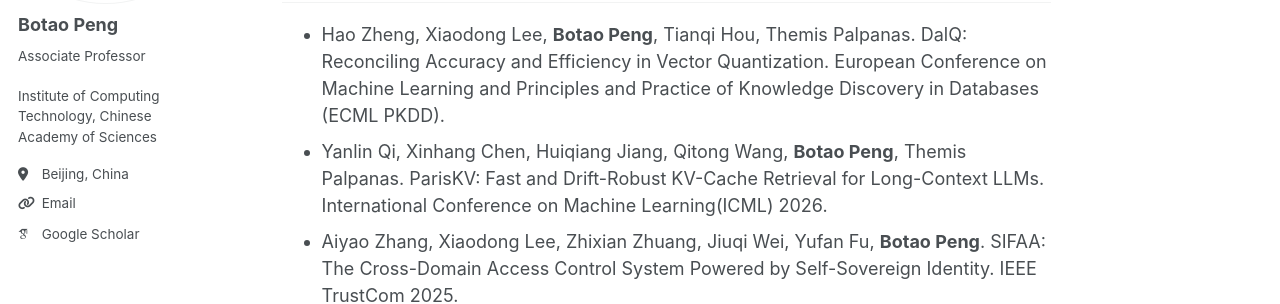
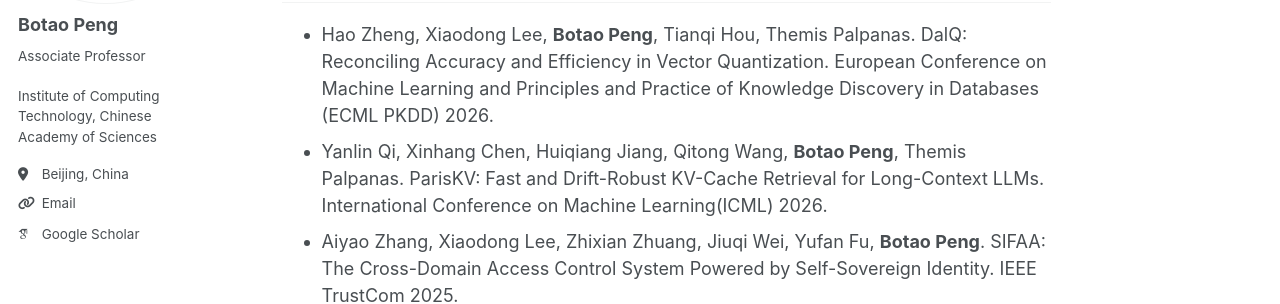
Before and after one commit to BotaoPENG/botaopeng.github.io, a Jekyll site: the page built from _pages/about.md, in a window 1280 px wide and 900 px high, scrolled down 1929 px. Shown: the part 236-540 px from the top of the window. Built offline with Jekyll 4.4.1, drawn with Linux system fonts in a browser that asks for light colours; some web fonts are replaced.

Commit message:
Update about.md

```diff
--- a/_pages/about.md
+++ b/_pages/about.md
@@ -41,7 +41,7 @@ I am an Associate Professor at the Institute of Computing Technology, Chinese Ac
 - Zoi Kapoula, Akshay Chaturvedi, Erwann Pain, Aurelien Morize, Themis Palpanas, **Botao Peng**, Dominique Bremond Gignac. Efficient Rehabilitation of Vergence Accommodation in Children: A Case Study. HSOA Journal of Clinical Studies and Medical Case Reports, 6(74) 2019.
 
 ## Conferences
-- Hao Zheng, Xiaodong Lee, **Botao Peng**, Tianqi Hou, Themis Palpanas. DalQ: Reconciling Accuracy and Efficiency in Vector Quantization. European Conference on Machine Learning and Principles and Practice of Knowledge Discovery in Databases (ECML PKDD).
+- Hao Zheng, Xiaodong Lee, **Botao Peng**, Tianqi Hou, Themis Palpanas. DalQ: Reconciling Accuracy and Efficiency in Vector Quantization. European Conference on Machine Learning and Principles and Practice of Knowledge Discovery in Databases (ECML PKDD) 2026.
 - Yanlin Qi, Xinhang Chen, Huiqiang Jiang, Qitong Wang, **Botao Peng**, Themis Palpanas. ParisKV: Fast and Drift-Robust KV-Cache Retrieval for Long-Context LLMs. International Conference on Machine Learning(ICML) 2026.
 - Aiyao Zhang, Xiaodong Lee, Zhixian Zhuang, Jiuqi Wei, Yufan Fu, **Botao Peng**. SIFAA: The Cross-Domain Access Control System Powered by Self-Sovereign Identity. IEEE TrustCom 2025.
 - Zhaojun Dai, Xiaodong Lee, Yufan Fu, **Botao Peng**. DeFiAD: A Unified Method for Early-Stage Domain Abuse Detection through Automated Deep Feature Interaction. IEEE TrustCom 2025
```
Also changed, not shown: other parts of _pages/about.md (+1 -0 lines).
